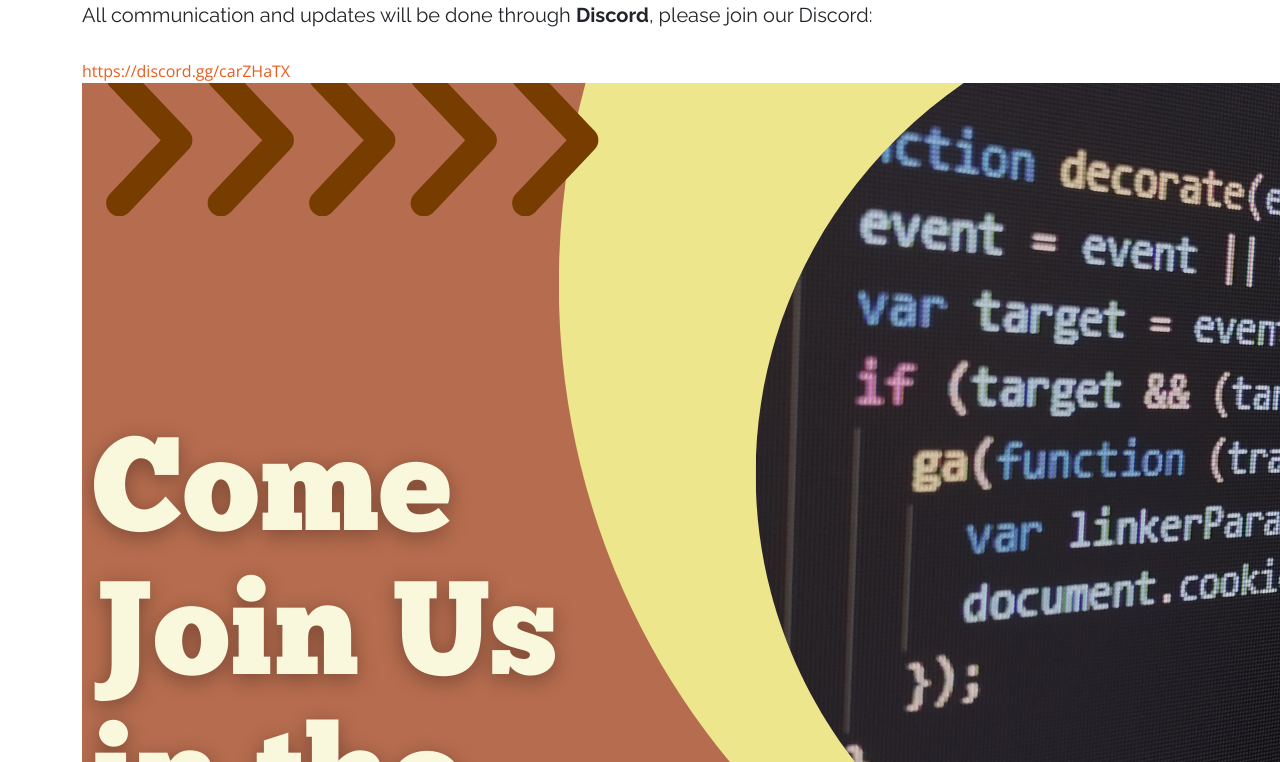
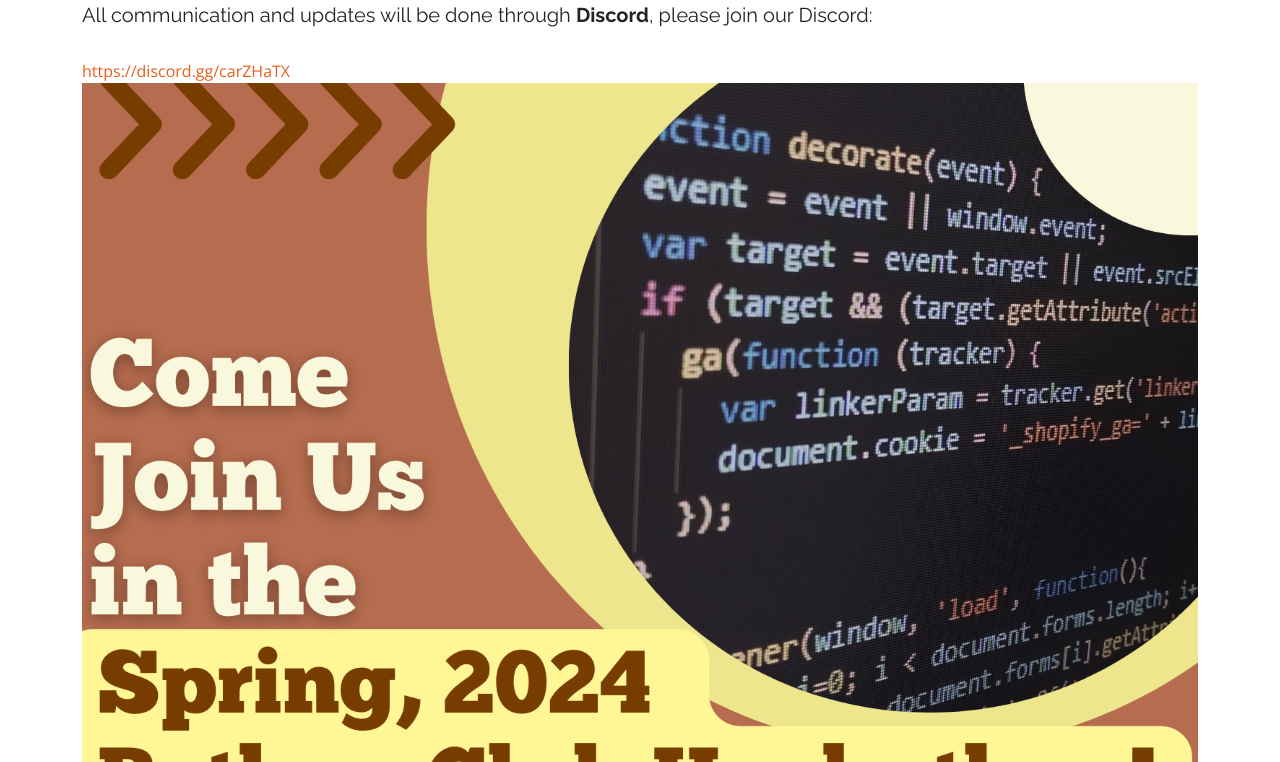
Before and after one commit to ShreyanMitra5/calhighpythonclub, a plain HTML site: page hackathon.html in a window 1280 px wide. Shown: the part 658-1420 px from the top of the page. Drawn offline with nearby package versions, Linux system fonts and the light colour scheme.

Commit message:
Update hackathon.html

```diff
--- a/hackathon.html
+++ b/hackathon.html
@@ -113,8 +113,9 @@
         <br>
         <a href = "https://discord.gg/carZHaTX">https://discord.gg/carZHaTX</a>
         <br>
-        <img src = "assets/img/hackathon.png">
-        <img src="assets/img/hacker.svg" class="img-fluid" alt="" data-aos="zoom-in">
+        <img src ="assets/img/hackathon.png" class="img-fluid" alt="" data-aos="zoom-in">
+        <!-- ======= <img src="assets/img/hacker.svg" class="img-fluid" alt="" data-aos="zoom-in">
+        ======= -->
       </div>
 
     </section>
```
